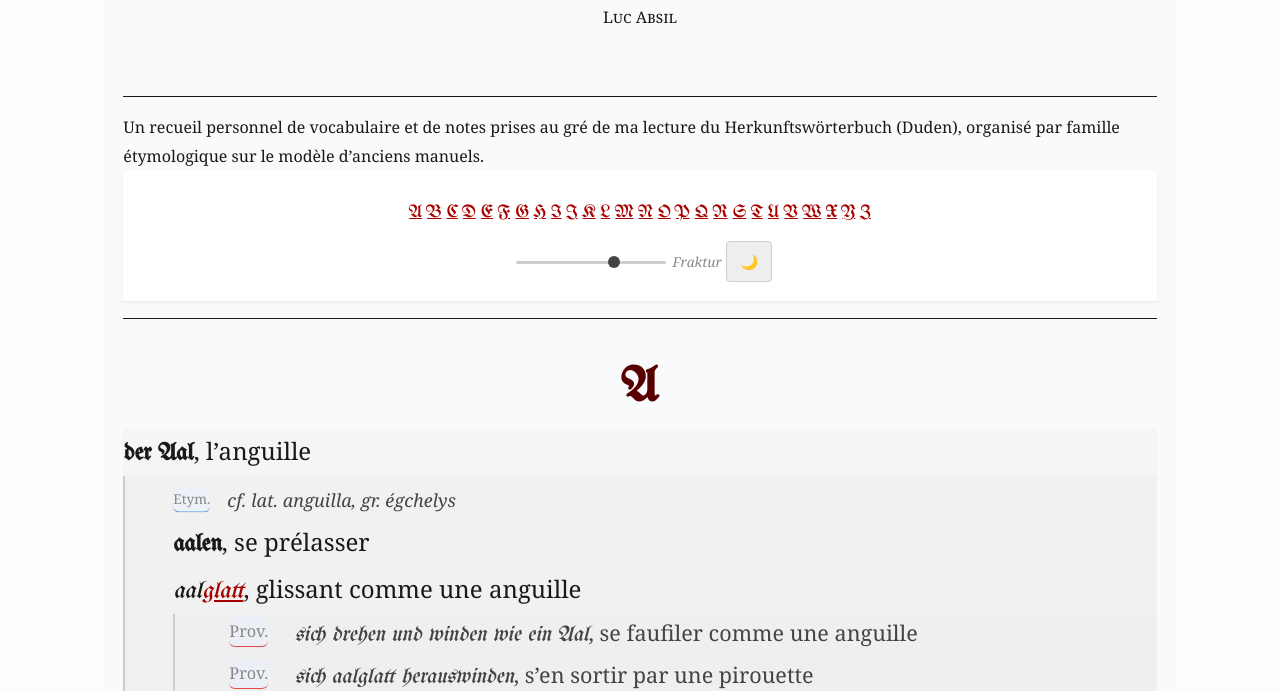
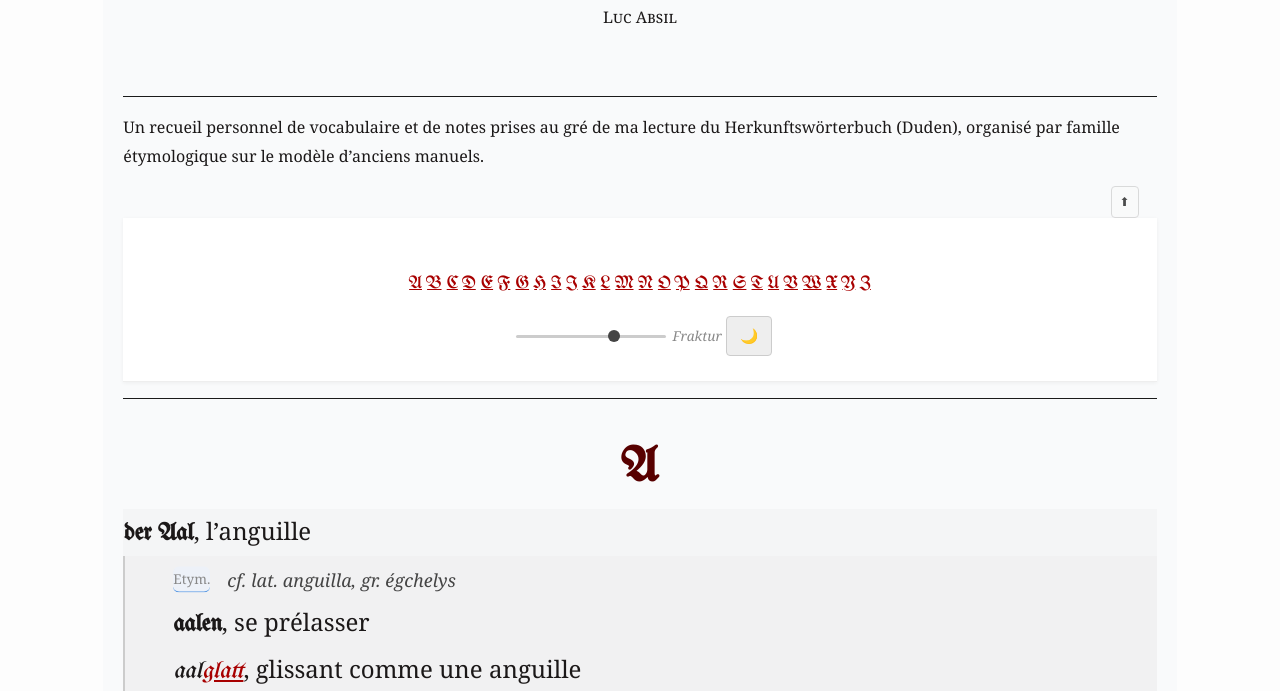
Before and after one commit to lucarabistouille/lucarabistouille.github.io, a plain HTML site: page lang/jard-all.html in a window 1280 px wide. Shown: the part 107-798 px from the top of the page. Drawn offline with Linux system fonts and the light colour scheme; a web font is replaced by a local one.

Commit message:
bouton hide

```diff
--- a/lang/jard-all.html
+++ b/lang/jard-all.html
@@ -161,14 +161,14 @@
 <!--  -->
 <hr />
 <p>Un recueil personnel de vocabulaire et de notes prises au gré de ma lecture du Herkunftswörterbuch (Duden), organisé par famille étymologique sur le modèle d’anciens manuels.</p>
+<div id="tocToggleWrapper">
+<p><button id="toggleToc" onclick="toggleToc()">⬆</button></p>
+</div>
 <div class="toc">
 <p><span class="german"><a href="#a">A</a> <a href="#b">B</a> <a href="#c">C</a> <a href="#d">D</a> <a href="#e">E</a> <a href="#f">F</a> <a href="#g">G</a> <a href="#h">H</a> <a href="#i">I</a> <a href="#j">J</a> <a href="#k">K</a> <a href="#l">L</a> <a href="#m">M</a> <a href="#n">N</a> <a href="#o">O</a> <a href="#p">P</a> <a href="#q">Q</a> <a href="#r">R</a> <a href="#s">S</a> <a href="#t">T</a> <a href="#u">U</a> <a href="#v">V</a> <a href="#w">W</a> <a href="#x">X</a> <a href="#y">Y</a> <a href="#z">Z</a></span></p>
 <div class="controls">
-<p><input type="range" id="fontSlider" min="0" max="3" step="1" value="0" oninput="updateFont(this.value)"> <span id="fontName" class="font-label">Antiqua</span></p>
+<p><input type="range" id="fontSlider" min="0" max="3" step="1" value="0" oninput="updateFont(this.value)"> <span id="fontName" class="font-label">Antiqua</span> <button id="toggleDark" onclick="toggleDarkMode()">🌙</button></p>
 </div>
-<button id="toggleDark" onclick="toggleDarkMode()">
-🌙
-</button>
 </div>
 <hr />
 <h2 id="a"><span class="german">A</span></h2>
@@ -398,7 +398,7 @@
 <ul>
 <li><span class="etym">Mot d’origine peu claire, qui aurait été répandu par les moines irlandais, qui portaient des cloches. Cf. français <em>cloche</em>, latin médiéval <em>clocca</em>, anglais ancien <em>clucge</em> qui a donné <em>clock</em></span></li>
 <li>diminutif, <span class="german"><em>das Glöckchen</em></span></li>
-<li>dans le contexte liturgique, pl. <em>die Glocken</em> pour les clochettes, et le coup de cloche se dit <span class="german"><em>das Glockenzeichen</em></span>, traduction proche du latin <em>signum dare</em></li>
+<li>dans le contexte liturgique, pl. <em><span class="german">die Glocken</span></em>, ou <em><span class="german">die Altarglocke</span></em> pour les clochettes, et le coup de cloche se dit <span class="german"><em>das Glockenzeichen</em></span>, traduction proche du latin <em>signum dare</em></li>
 <li>Quelques dérivés usuels :
 <ul>
 <li><em><span class="german">das Glockenspiel</span></em>, le carillon ou le glockenspiel<br />
--- a/lang/script.js
+++ b/lang/script.js
@@ -13,7 +13,7 @@ function updateFont(index) {
 
   document.getElementById('fontName').textContent = selected.name;
 
-    // 🧠 Sauvegarde le choix de police
+  // 🧠 Save font choice
   localStorage.setItem('selectedFontIndex', index);
 }
 
@@ -23,21 +23,35 @@ function updateFont(index) {
   const isDark = document.body.classList.contains('dark-mode');
   btn.textContent = isDark ? '☀️' : '🌙';
 
-    // 🧠 Sauvegarde le choix du mode
+  // 🧠 Save dark mode preference
   localStorage.setItem('darkMode', isDark ? '1' : '0');
 }
 
+function toggleToc() {
+  const toc = document.querySelector('.toc');
+  const btn = document.getElementById('toggleToc');
+  if (toc && btn) {
+    toc.classList.toggle('hidden');
+    const isHidden = toc.classList.contains('hidden');
+    btn.textContent = isHidden ? '⬇' : '⬆';
+    }
+}
+
 document.addEventListener('DOMContentLoaded', function () {
-    // 🌙 Restaurer le mode nuit si activé
+  // Dark mode
   if (localStorage.getItem('darkMode') === '1') {
     document.body.classList.add('dark-mode');
     const btn = document.getElementById('toggleDark');
     if (btn) btn.textContent = '☀️';
   }
 
-    // 🔤 Restaurer le choix de police (défaut : Fraktur = 2)
+  // Font
   const storedFontIndex = localStorage.getItem('selectedFontIndex') || '2';
   const slider = document.getElementById('fontSlider');
   if (slider) slider.value = storedFontIndex;
   updateFont(storedFontIndex);
+
+  // TOC: always visible by default
+  const btnToc = document.getElementById('toggleToc');
+  if (btnToc) btnToc.textContent = '⬆';
 });
--- a/lang/style.css
+++ b/lang/style.css
@@ -24,6 +24,49 @@ body {
   padding: 0.5em 1em;
   border-bottom: 1px solid #eee;
   box-shadow: 0 1px 4px rgba(0, 0, 0, 0.05); /* subtle shadow for depth */
+  padding-top: 2rem;
+}
+
+.toc {
+  transition: transform 0.3s ease, opacity 0.3s ease;
+}
+.toc.hidden {
+  transform: translateY(-100%);
+  opacity: 0;
+  pointer-events: none;
+}
+
+#tocToggleWrapper {
+  position: sticky;
+  top: 0.5rem;
+  z-index: 2000;
+  text-align: right;
+  padding-right: 0.5rem;
+}
+
+#toggleToc {
+  font-size: 0.75rem;
+  padding: 0.25rem 0.5rem;
+  background-color: #f9f9f9;
+  border: 1px solid #ccc;
+  border-radius: 4px;
+  cursor: pointer;
+  opacity: 0.7;
+  transition: opacity 0.2s ease;
+}
+
+#toggleToc:hover {
+  opacity: 1;
+}
+
+body.dark-mode #tocToggleWrapper {
+  background-color: #121212;
+}
+
+body.dark-mode #toggleToc {
+  background-color: #222;
+  color: #eee;
+  border-color: #555;
 }
 
 
```
Lines whose indentation alone changed are shown as unchanged.
